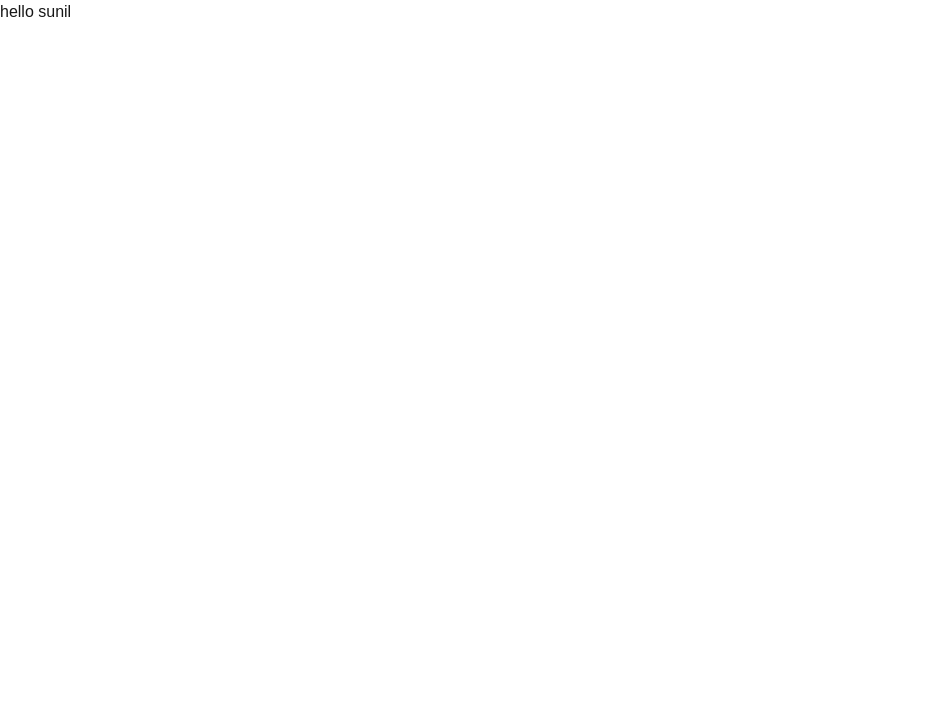
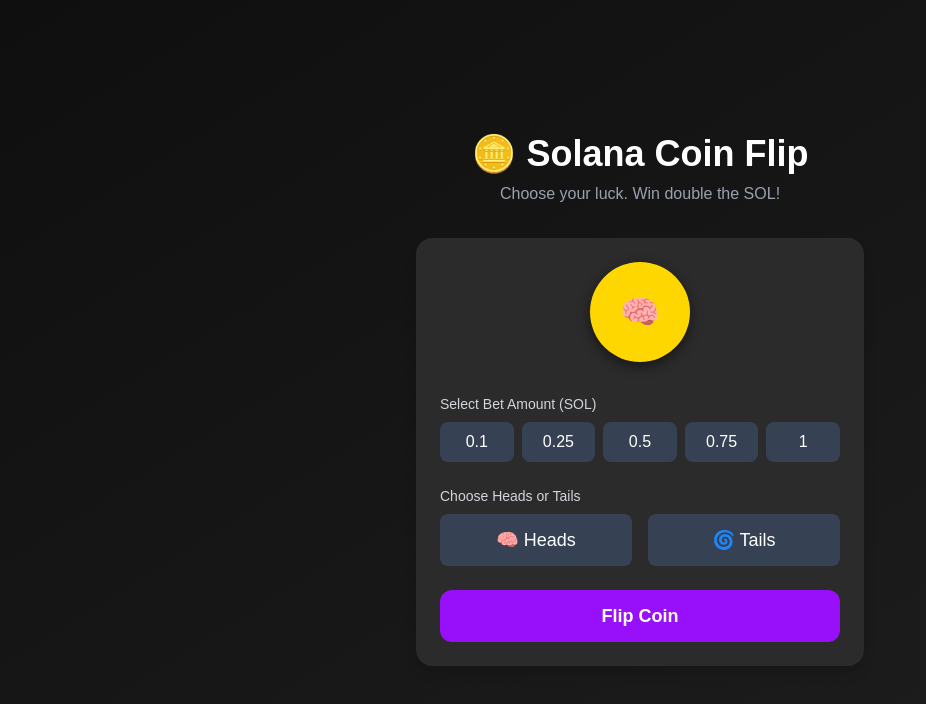
Before and after one commit to 0xSunill/coin-flip-solana, a Next.js app: page / in a window 1280 px wide. Shown: the top 704 px of the page, without its empty margins (0-926 px from the left). Built offline with nearby package versions, Linux system fonts and the light colour scheme.

Commit message:
front end with coin animation

```diff
--- /dev/null
+++ b/app/coin.css
@@ -0,0 +1,45 @@
+.coin-container {
+    perspective: 1000px;
+    width: 100px;
+    height: 100px;
+    margin: 0 auto;
+  }
+
+  .coin {
+    width: 100px;
+    height: 100px;
+    position: relative;
+    transform-style: preserve-3d;
+    transition: transform 2s ease-in-out;
+  }
+
+  .side {
+    position: absolute;
+    width: 100px;
+    height: 100px;
+    border-radius: 50%;
+    font-size: 2rem;
+    display: flex;
+    align-items: center;
+    justify-content: center;
+    backface-visibility: hidden;
+    background: gold;
+    box-shadow: 0 4px 12px rgba(0,0,0,0.5);
+  }
+
+  .heads {
+    transform: rotateY(0deg);
+  }
+
+  .tails {
+    transform: rotateY(180deg);
+  }
+
+  /* Animation classes */
+  .coin.heads {
+    transform: rotateY(1440deg); /* 4 spins, ends on heads */
+  }
+
+  .coin.tails {
+    transform: rotateY(1620deg); /* 4.5 spins, ends on tails */
+  }
--- a/app/page.tsx
+++ b/app/page.tsx
@@ -1,9 +1,10 @@
+import FlipPage from "@/components/FlipPage";
 
 
 export default function Home() {
   return (
     <div>
-      hello sunil
+      <FlipPage />
     </div>
   );
 }
--- /dev/null
+++ b/components/Coin.tsx
@@ -0,0 +1,25 @@
+'use client';
+
+import React, { useEffect, useRef } from 'react';
+import '../app/coin.css'; // We'll define animation styles here
+
+export default function Coin({ result }: { result: 'heads' | 'tails' | null }) {
+    const coinRef = useRef<HTMLDivElement>(null);
+
+    useEffect(() => {
+        if (result && coinRef.current) {
+            coinRef.current.classList.remove('heads', 'tails');
+            void coinRef.current.offsetWidth; // Trigger reflow to restart animation
+            coinRef.current.classList.add(result);
+        }
+    }, [result]);
+
+    return (
+        <div className="coin-container">
+            <div ref={coinRef} className="coin">
+                <div className="side heads">🧠</div>
+                <div className="side tails">🌀</div>
+            </div>
+        </div>
+    );
+}
--- /dev/null
+++ b/components/FlipPage.tsx
@@ -0,0 +1,102 @@
+'use client';
+
+import { useState } from 'react';
+import Coin from '@/components/Coin';
+
+
+const betOptions = [0.1, 0.25, 0.5, 0.75, 1];
+
+export default function FlipPage() {
+    const [selectedBet, setSelectedBet] = useState<number | null>(null);
+    const [choice, setChoice] = useState<'heads' | 'tails' | null>(null);
+    const [result, setResult] = useState<string | null>(null);
+    const [error, setError] = useState<string | null>(null);
+
+    const handleFlip = () => {
+        if (!selectedBet || !choice) {
+            setError('Please select bet amount and side.');
+            return;
+        }
+
+        const flip = Math.random() < 0.5 ? 'heads' : 'tails';
+        const won = flip === choice;
+
+        setResult(won ? `🎉 You won! Coin landed on ${flip.toUpperCase()}` : `😢 You lost! Coin landed on ${flip.toUpperCase()}`);
+        setError(null);
+    };
+
+    return (
+        <main className="min-h-screen bg-gradient-to-br from-[#0f0f0f] to-[#1f1f1f] text-white flex flex-col items-center justify-center p-6">
+
+
+            <div className="text-center mb-8">
+                <h1 className="text-4xl font-bold">🪙 Solana Coin Flip</h1>
+                <p className="text-gray-400 mt-2">Choose your luck. Win double the SOL!</p>
+            </div>
+
+
+
+
+
+            <div className="w-full max-w-md bg-[#2b2b2b] p-6 rounded-2xl shadow-lg space-y-6">
+                <div className='text-center mb-8'>
+
+                    <Coin result={result ? (result.includes('won') ? choice : choice === 'heads' ? 'tails' : 'heads') : null} />
+                </div>
+
+
+                {/* Bet Selection */}
+                <div>
+                    <p className="mb-2 text-sm text-gray-300">Select Bet Amount (SOL)</p>
+                    <div className="flex justify-between gap-2">
+                        {betOptions.map((amount) => (
+                            <button
+                                key={amount}
+                                onClick={() => setSelectedBet(amount)}
+                                className={`flex-1 py-2 rounded-lg font-medium transition ${selectedBet === amount ? 'bg-yellow-500 text-black' : 'bg-gray-700 hover:bg-gray-600'
+                                    }`}
+                            >
+                                {amount}
+                            </button>
+                        ))}
+                    </div>
+                </div>
+
+                {/* Coin Side Selection */}
+                <div>
+                    <p className="mb-2 text-sm text-gray-300">Choose Heads or Tails</p>
+                    <div className="flex justify-between gap-4">
+                        <button
+                            onClick={() => setChoice('heads')}
+                            className={`w-1/2 py-3 rounded-lg text-lg flex items-center justify-center gap-2 transition ${choice === 'heads' ? 'bg-green-500 text-black' : 'bg-gray-700 hover:bg-gray-600'
+                                }`}
+                        >
+                            🧠 Heads
+                        </button>
+                        <button
+                            onClick={() => setChoice('tails')}
+                            className={`w-1/2 py-3 rounded-lg text-lg flex items-center justify-center gap-2 transition ${choice === 'tails' ? 'bg-blue-500 text-black' : 'bg-gray-700 hover:bg-gray-600'
+                                }`}
+                        >
+                            🌀 Tails
+                        </button>
+                    </div>
+                </div>
+
+                {/* Flip Button */}
+                <div>
+                    <button
+                        onClick={handleFlip}
+                        className="w-full py-3 bg-purple-600 hover:bg-purple-500 rounded-xl font-semibold text-lg transition"
+                    >
+                        Flip Coin
+                    </button>
+                </div>
+
+                {/* Result/Error */}
+                {error && <p className="text-red-400 text-center text-sm">{error}</p>}
+                {result && <p className="text-center text-lg font-medium">{result}</p>}
+            </div>
+        </main>
+    );
+}
```
